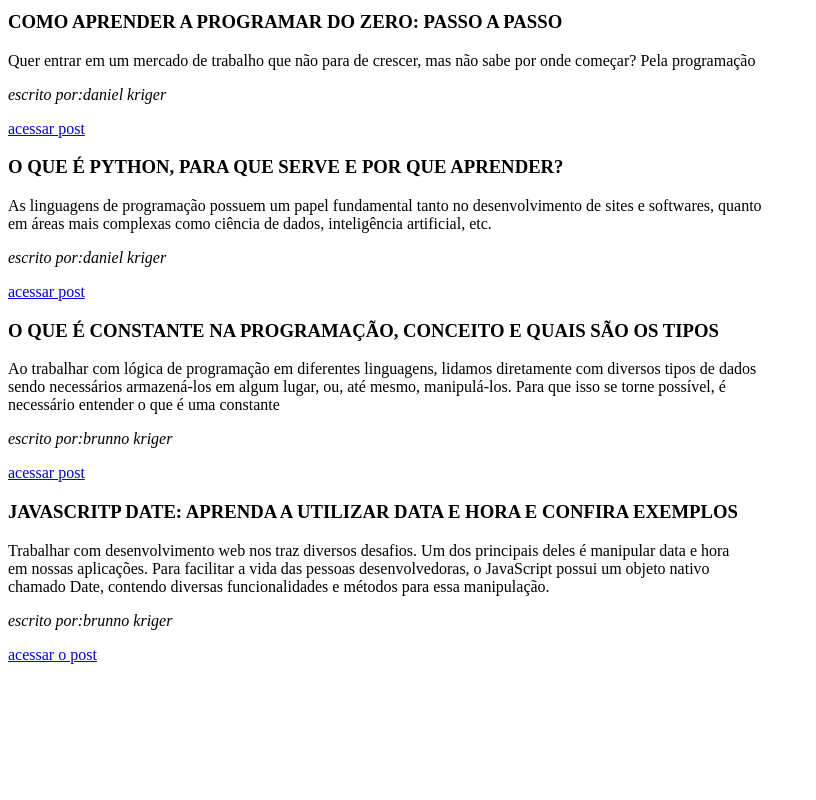
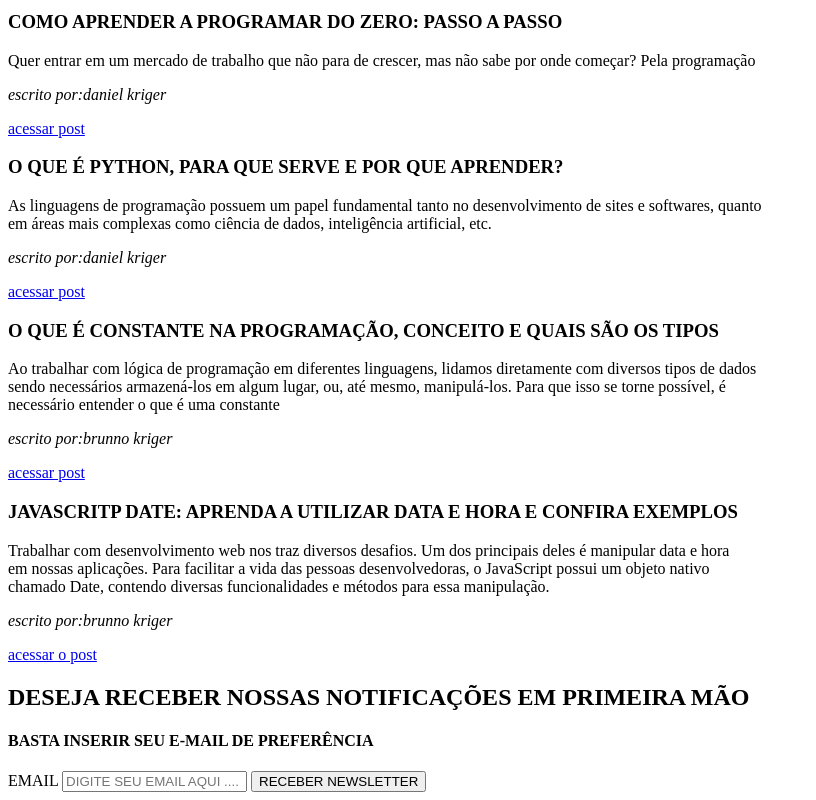
Before and after one commit to Kenzie-Academy-Brasil-Developers/m1-sp1-kenzie-mateus, a plain HTML site: page index.html in a window 1280 px wide. Shown: the part 381-1181 px from the top of the page, without its empty margins (0-816 px from the left). Before the commit the page ends 1053 px from the top, so only its background shows below. Drawn offline with Linux system fonts and the light colour scheme.

Commit message:
Tarefa 3 - Adicionado formulário

```diff
--- a/index.html
+++ b/index.html
@@ -41,5 +41,13 @@
                   <a href="https://kenzie.com.br/blog/javascript-date/ " target="_blank">acessar o post</a>
         </section>
     </main>
+    <footer>
+        <h2>DESEJA RECEBER NOSSAS NOTIFICAÇÕES EM PRIMEIRA MÃO</h2>
+         <H4>BASTA INSERIR SEU E-MAIL DE PREFERÊNCIA</H4>
+        <FORM>
+           <label FOR="EMAIL">EMAIL</LABel> <input id="EMAIL" name="EMAIL" type="EMAIL" placeholder="DIGITE SEU EMAIL AQUI ...." maxlength="150" required/> <button type="submit"> RECEBER NEWSLETTER</button>
+
+        </FORM>
+    </footer>
 </body>
 </html>
```
